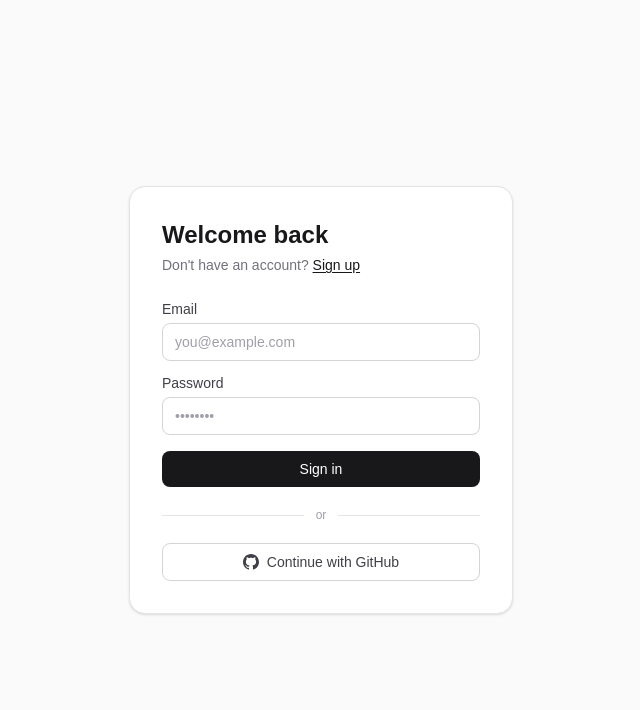
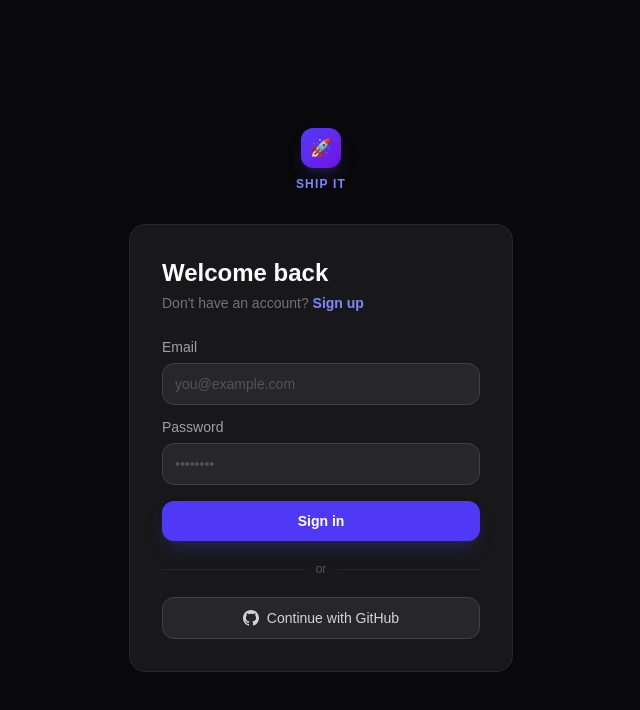
Before and after one commit to jeffwellesly/ship-it, a Next.js app: page /login in a window 1280 px wide. Shown: the top 710 px of the page, without its empty margins (319-959 px from the left). Built offline with nearby package versions, Linux system fonts and the light colour scheme; no server answers.

Commit message:
Update login/signup page to dark theme
Co-Authored-By: Claude Sonnet 4.6 <noreply@anthropic.com>

```diff
--- a/src/app/login/page.tsx
+++ b/src/app/login/page.tsx
@@ -3,6 +3,7 @@
 import { useState } from 'react'
 import { useRouter } from 'next/navigation'
 import { createClient } from '@/lib/supabase/client'
+import Link from 'next/link'
 
 export default function LoginPage() {
   const router = useRouter()
@@ -46,9 +47,7 @@ export default function LoginPage() {
     setError(null)
     const { error } = await supabase.auth.signInWithOAuth({
       provider: 'github',
-      options: {
-        redirectTo: `${window.location.origin}/auth/callback`,
-      },
+      options: { redirectTo: `${window.location.origin}/auth/callback` },
     })
     if (error) {
       setError(error.message)
@@ -57,40 +56,44 @@ export default function LoginPage() {
   }
 
   return (
-    <div className="min-h-screen flex items-center justify-center bg-zinc-50 px-4">
-      <div className="w-full max-w-sm bg-white rounded-2xl shadow-sm border border-zinc-200 p-8">
-        <h1 className="text-2xl font-semibold text-zinc-900 mb-1">
+    <div className="min-h-screen bg-zinc-950 flex flex-col items-center justify-center px-4">
+      {/* Logo */}
+      <Link href="/" className="mb-8 flex flex-col items-center gap-2">
+        <div className="w-10 h-10 rounded-xl bg-gradient-to-br from-indigo-600 to-violet-700 flex items-center justify-center text-lg shadow-lg shadow-indigo-900/40">
+          🚀
+        </div>
+        <span className="text-xs font-bold text-indigo-400 uppercase tracking-widest">Ship It</span>
+      </Link>
+
+      <div className="w-full max-w-sm bg-zinc-900 rounded-2xl border border-zinc-800 p-8">
+        <h1 className="text-2xl font-black text-white mb-1">
           {mode === 'signin' ? 'Welcome back' : 'Create an account'}
         </h1>
         <p className="text-sm text-zinc-500 mb-6">
-          {mode === 'signin' ? "Don't have an account?" : 'Already have an account?'}{' '}
+          {mode === 'signin' ? "Don't have an account? " : 'Already have an account? '}
           <button
             type="button"
-            onClick={() => {
-              setMode(mode === 'signin' ? 'signup' : 'signin')
-              setError(null)
-              setMessage(null)
-            }}
-            className="font-medium text-zinc-900 underline underline-offset-2"
+            onClick={() => { setMode(mode === 'signin' ? 'signup' : 'signin'); setError(null); setMessage(null) }}
+            className="font-semibold text-indigo-400 hover:text-indigo-300 transition-colors"
           >
             {mode === 'signin' ? 'Sign up' : 'Sign in'}
           </button>
         </p>
 
         {error && (
-          <div className="mb-4 rounded-lg bg-red-50 border border-red-200 px-4 py-3 text-sm text-red-700">
+          <div className="mb-4 rounded-xl bg-red-950/50 border border-red-800 px-4 py-3 text-sm text-red-300">
             {error}
           </div>
         )}
         {message && (
-          <div className="mb-4 rounded-lg bg-green-50 border border-green-200 px-4 py-3 text-sm text-green-700">
+          <div className="mb-4 rounded-xl bg-emerald-950/50 border border-emerald-800 px-4 py-3 text-sm text-emerald-300">
             {message}
           </div>
         )}
 
         <form onSubmit={handleEmailSubmit} className="flex flex-col gap-3">
           <div>
-            <label htmlFor="email" className="block text-sm font-medium text-zinc-700 mb-1">
+            <label htmlFor="email" className="block text-sm font-medium text-zinc-400 mb-1.5">
               Email
             </label>
             <input
@@ -100,11 +103,11 @@ export default function LoginPage() {
               onChange={(e) => setEmail(e.target.value)}
               required
               placeholder="you@example.com"
-              className="w-full rounded-lg border border-zinc-300 px-3 py-2 text-sm text-zinc-900 placeholder-zinc-400 focus:outline-none focus:ring-2 focus:ring-zinc-900 focus:border-transparent"
+              className="w-full rounded-xl border border-zinc-700 bg-zinc-800 px-3 py-2.5 text-sm text-zinc-100 placeholder-zinc-600 focus:outline-none focus:ring-2 focus:ring-indigo-500 focus:border-transparent"
             />
           </div>
           <div>
-            <label htmlFor="password" className="block text-sm font-medium text-zinc-700 mb-1">
+            <label htmlFor="password" className="block text-sm font-medium text-zinc-400 mb-1.5">
               Password
             </label>
             <input
@@ -114,29 +117,29 @@ export default function LoginPage() {
               onChange={(e) => setPassword(e.target.value)}
               required
               placeholder="••••••••"
-              className="w-full rounded-lg border border-zinc-300 px-3 py-2 text-sm text-zinc-900 placeholder-zinc-400 focus:outline-none focus:ring-2 focus:ring-zinc-900 focus:border-transparent"
+              className="w-full rounded-xl border border-zinc-700 bg-zinc-800 px-3 py-2.5 text-sm text-zinc-100 placeholder-zinc-600 focus:outline-none focus:ring-2 focus:ring-indigo-500 focus:border-transparent"
             />
           </div>
           <button
             type="submit"
             disabled={loading}
-            className="mt-1 w-full rounded-lg bg-zinc-900 py-2 text-sm font-medium text-white hover:bg-zinc-700 disabled:opacity-50 transition-colors"
+            className="mt-1 w-full rounded-xl bg-indigo-600 hover:bg-indigo-500 py-2.5 text-sm font-bold text-white disabled:opacity-50 transition-colors shadow-lg shadow-indigo-900/40"
           >
             {loading ? 'Loading…' : mode === 'signin' ? 'Sign in' : 'Sign up'}
           </button>
         </form>
 
-        <div className="my-5 flex items-center gap-3 text-xs text-zinc-400">
-          <div className="flex-1 border-t border-zinc-200" />
-          or
-          <div className="flex-1 border-t border-zinc-200" />
+        <div className="my-5 flex items-center gap-3">
+          <div className="flex-1 border-t border-zinc-800" />
+          <span className="text-xs text-zinc-600">or</span>
+          <div className="flex-1 border-t border-zinc-800" />
         </div>
 
         <button
           type="button"
           onClick={handleGitHub}
           disabled={loading}
-          className="w-full flex items-center justify-center gap-2 rounded-lg border border-zinc-300 py-2 text-sm font-medium text-zinc-700 hover:bg-zinc-50 disabled:opacity-50 transition-colors"
+          className="w-full flex items-center justify-center gap-2 rounded-xl border border-zinc-700 bg-zinc-800 hover:bg-zinc-700 py-2.5 text-sm font-medium text-zinc-300 disabled:opacity-50 transition-colors"
         >
           <svg viewBox="0 0 24 24" className="h-4 w-4 fill-current" aria-hidden="true">
             <path d="M12 0C5.37 0 0 5.37 0 12c0 5.3 3.438 9.8 8.205 11.385.6.113.82-.258.82-.577 0-.285-.01-1.04-.015-2.04-3.338.724-4.042-1.61-4.042-1.61-.546-1.385-1.335-1.755-1.335-1.755-1.087-.744.084-.729.084-.729 1.205.084 1.838 1.236 1.838 1.236 1.07 1.835 2.809 1.305 3.495.998.108-.776.417-1.305.76-1.605-2.665-.3-5.466-1.332-5.466-5.93 0-1.31.465-2.38 1.235-3.22-.135-.303-.54-1.523.105-3.176 0 0 1.005-.322 3.3 1.23.96-.267 1.98-.399 3-.405 1.02.006 2.04.138 3 .405 2.28-1.552 3.285-1.23 3.285-1.23.645 1.653.24 2.873.12 3.176.765.84 1.23 1.91 1.23 3.22 0 4.61-2.805 5.625-5.475 5.92.42.36.81 1.096.81 2.22 0 1.606-.015 2.896-.015 3.286 0 .315.21.69.825.57C20.565 21.795 24 17.295 24 12c0-6.63-5.37-12-12-12" />
```
